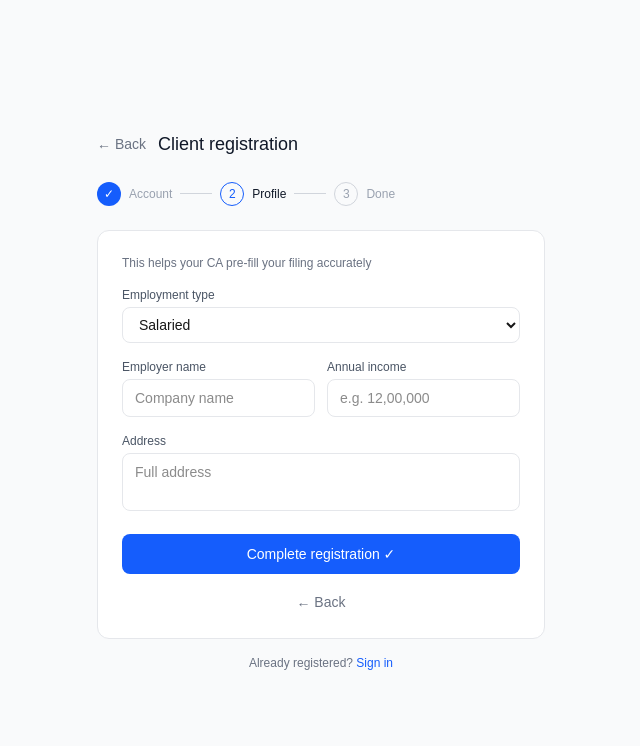
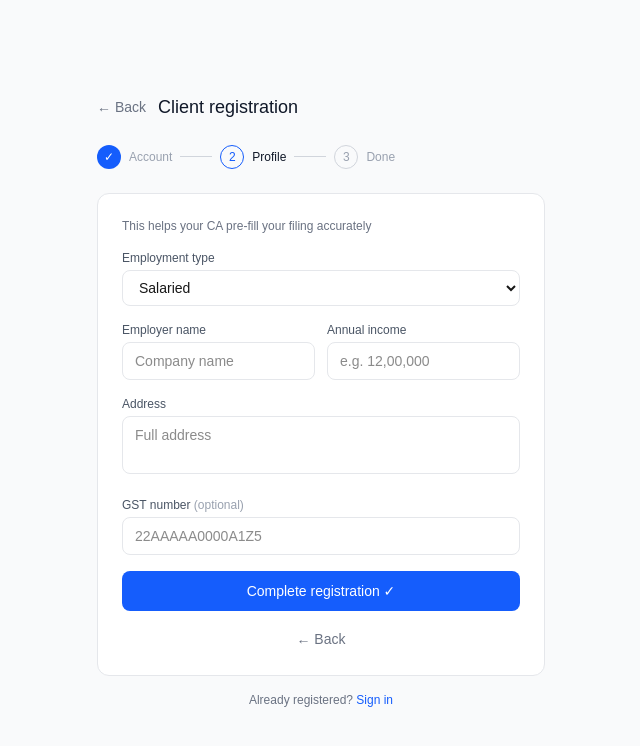
Before and after one commit to kumarsarin77/caflow, a Next.js app: page /client/register in a window 1280 px wide. Both pictures are taken after a click on the button "Continue →". Shown: the top 746 px of the page, without its empty margins (319-959 px from the left). Built offline with nearby package versions, Linux system fonts and the light colour scheme; no server answers.

Commit message:
add address and gst to client registration

```diff
--- a/app/client/register/page.tsx
+++ b/app/client/register/page.tsx
@@ -12,7 +12,7 @@ export default function ClientRegister() {
     full_name: '', email: '', password: '',
     phone: '', pan: '', firm_code: '',
     employment_type: 'Salaried', employer_name: '',
-    annual_income: '', address: ''
+    annual_income: '', address: '', gst_no: ''
   })
 
   async function handleRegister() {
@@ -54,6 +54,8 @@ export default function ClientRegister() {
         email: form.email,
         phone: form.phone,
         pan: form.pan,
+        address: form.address,
+        gst_no: form.gst_no,
         engagement_type: 'ITR filing — AY 2025-26',
         status: 'active'
       }).select().single()
@@ -226,6 +228,15 @@ export default function ClientRegister() {
                 value={form.address}
                 onChange={e => setForm({...form, address: e.target.value})} />
             </div>
+            <div>
+              <label className="text-xs font-medium text-gray-600 block mb-1">
+                GST number <span className="text-gray-400 font-normal">(optional)</span>
+              </label>
+              <input className="w-full border border-gray-200 rounded-lg px-3 py-2 text-sm focus:outline-none focus:border-blue-500"
+                placeholder="22AAAAA0000A1Z5"
+                value={form.gst_no}
+                onChange={e => setForm({...form, gst_no: e.target.value})} />
+            </div>
             <button onClick={handleRegister} disabled={loading}
               className="w-full bg-blue-600 text-white py-2.5 rounded-lg text-sm font-medium hover:bg-blue-700 disabled:opacity-50">
               {loading ? 'Creating your account…' : 'Complete registration ✓'}
```
